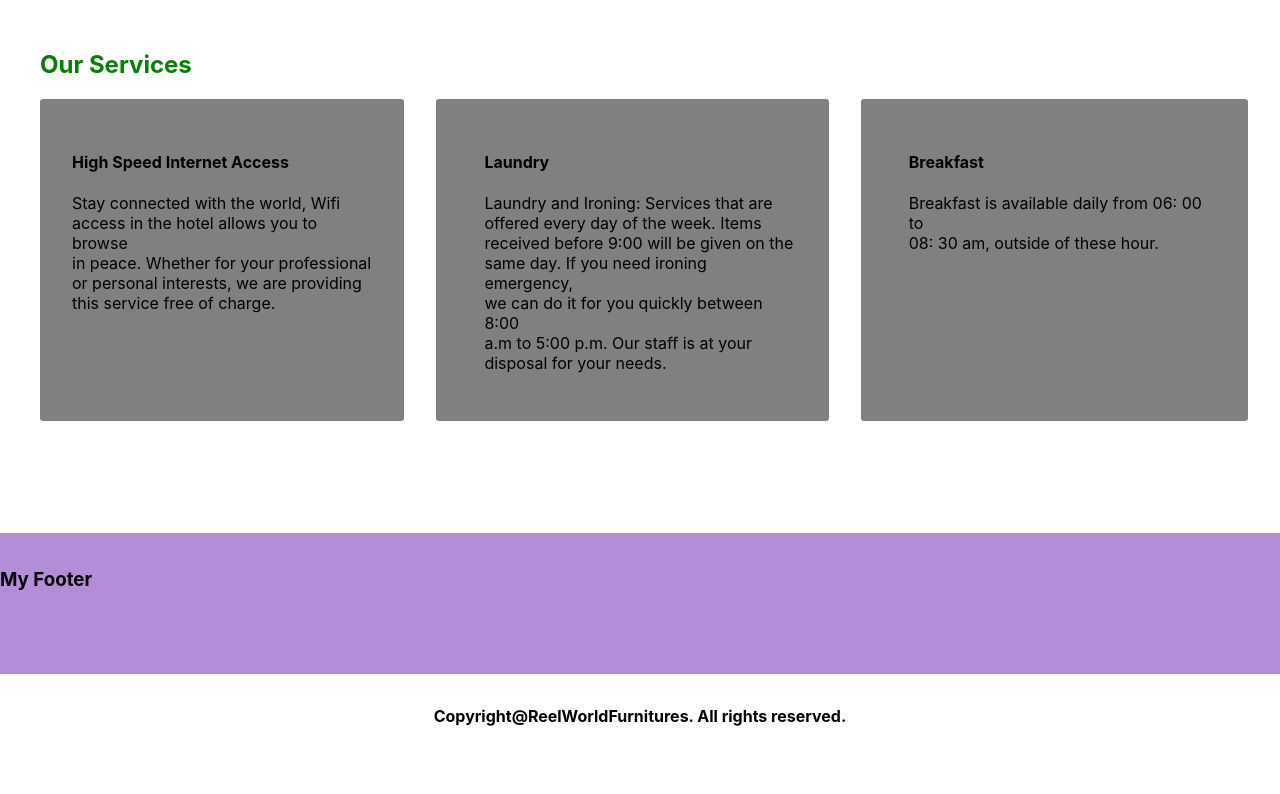
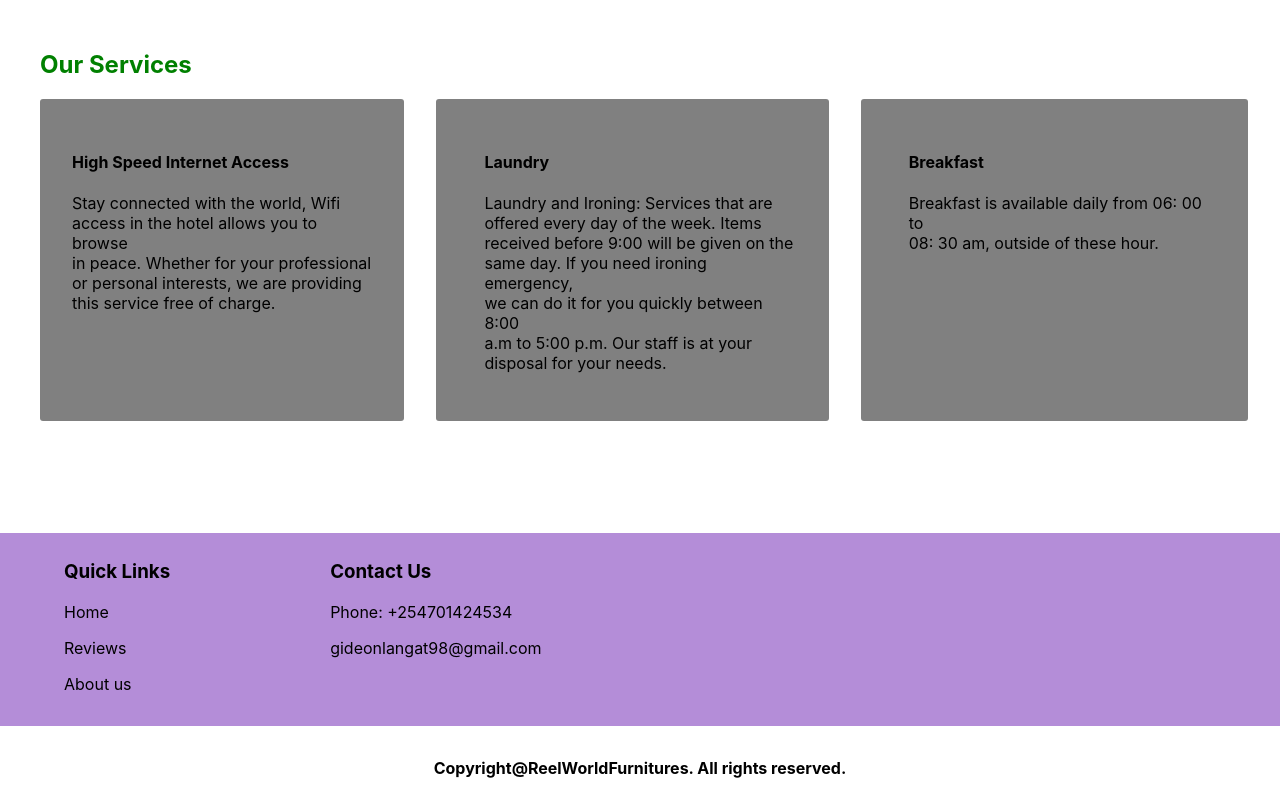
Before and after one commit to gideonlangat98/hotel_reservation_front-end, a React (Create React App) app: page / in a window 1280 px wide. Shown: the part 725-1519 px from the top of the page. Before the commit the page ends 1467 px from the top, so only its background shows below. Built offline with nearby package versions, Linux system fonts and the light colour scheme.

Commit message:
finalize on front end apps footer

```diff
--- a/src/App.css
+++ b/src/App.css
@@ -108,6 +108,6 @@
     border-top-color: green;
     border-bottom-color: transparent;
     background: rgb(180, 141, 216);
-    padding-bottom: 4rem;
-    padding-top: 1rem;
+    padding-bottom: 1rem;
+    padding-top: 0.5rem;
 }
--- a/src/Components/About.js
+++ b/src/Components/About.js
@@ -3,7 +3,7 @@ import about from '../images/about.jpg'
 
 function About() {
   return (
-    <div>
+    <div style={{marginBottom: "4rem"}}>
     <h2 style={{marginLeft: "8rem", color: "green"}}>About us</h2>
     <div style={{display: "flex"}}>
 
@@ -20,11 +20,6 @@ function About() {
       <div>
       </div>
       </div>
-      <div className='footer'>
-        <h3>
-          My Footer
-        </h3>
-      </div>
     </div>
   )
 }
--- a/src/Components/Home.js
+++ b/src/Components/Home.js
@@ -35,10 +35,19 @@ function Home() {
           </div>
           <div>
         </div>
-          <div className='footer'>
-            <h3>
-              My Footer
-            </h3>
+          <div className='footer' style={{display: "flex"}}>
+            <div style={{marginRight: "10rem", marginLeft: "4rem"}}>
+            <h3>Quick Links</h3>
+            <p>Home</p>
+            <p>Reviews</p>
+            <p>About us</p>
+            </div>
+
+            <div>
+            <h3>Contact Us</h3>
+            <p>Phone: +254701424534</p>
+            <p>gideonlangat98@gmail.com</p>
+            </div>
           </div>
           <div>
             <p className='btm-footer' style={{textAlign:"center", fontWeight: "700"}}>Copyright@ReelWorldFurnitures. All rights reserved.</p>
```
Also changed, not shown: src/Components/ReviewList.js (deleted, +0 -10 lines).
